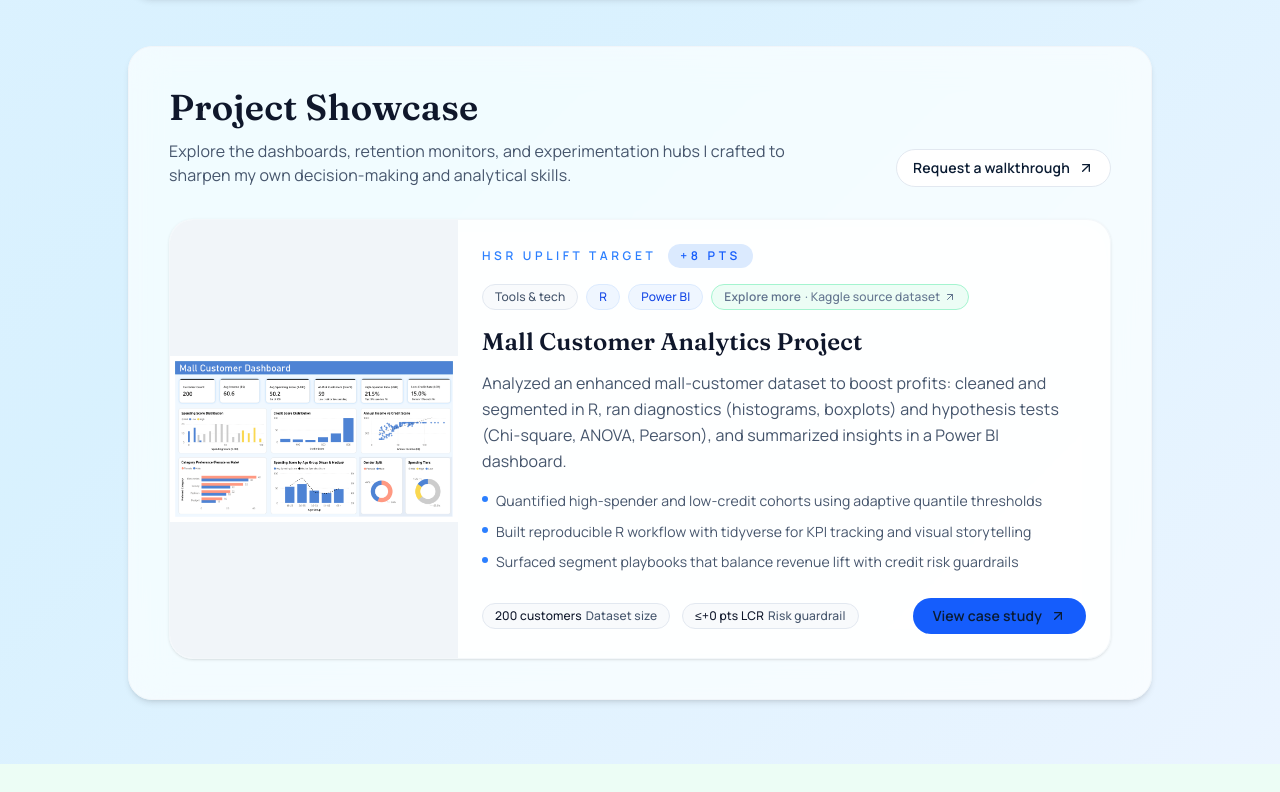
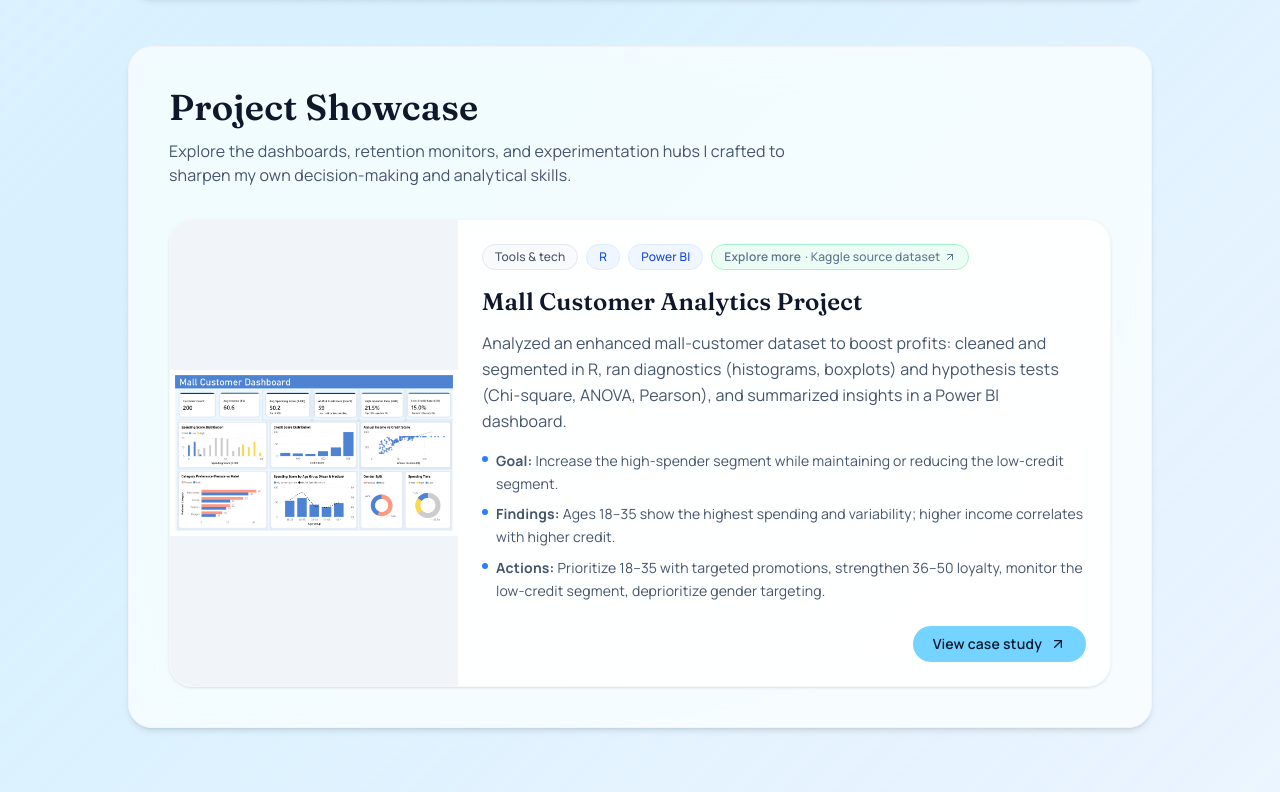
Before and after one commit to reason-rim/analytics_portfolio, a Next.js app: page / in a window 1280 px wide. Shown: the part 523-1315 px from the top of the page. Before the commit the page ends 1287 px from the top, so only its background shows below. Built offline with nearby package versions, Linux system fonts and the light colour scheme.

Commit message:
draft_w_conclusion

```diff
--- a/src/app/page.tsx
+++ b/src/app/page.tsx
@@ -35,15 +35,7 @@ const socialLinks: SocialLink[] = [
     label: "LinkedIn",
     href: "https://www.linkedin.com/in/laura-lee-analytics/",
     icon: Linkedin,
-    style: "bg-blue-600 text-white hover:bg-blue-700",
-  },
-  {
-    kind: "link",
-    label: "GitHub",
-    href: "https://github.com/reason-rim",
-    icon: Github,
-    style:
-      "border border-slate-200 text-slate-700 hover:border-blue-300 hover:text-blue-600 bg-white",
+    style: "bg-sky-300 text-white hover:bg-sky-400",
   },
   {
     kind: "action",
@@ -67,19 +59,22 @@ type ProjectCardProps = (typeof projects)[number];
 function ProjectCard({
   slug,
   title,
-  teaser,
+  teaser = [],
   summary,
-  thumbnail,
-  metrics,
-  tools,
-  links,
+  thumbnail = "/profile-placeholder.svg",
+  metrics = [],
+  tools = [],
+  links = [],
 }: ProjectCardProps) {
+  const hasPrimaryMetric = metrics.length > 0;
+  const primaryMetric = metrics[0];
+  const imageAlt = title || slug || "Project thumbnail";
   return (
     <article className="group flex flex-col overflow-hidden rounded-3xl border border-slate-100/80 bg-white/85 shadow-sm transition-all duration-300 hover:-translate-y-1 hover:shadow-xl md:flex-row backdrop-panel">
       <div className="relative aspect-[2075/1200] w-full overflow-hidden bg-slate-100 md:w-72">
         <Image
           src={thumbnail}
-          alt={title}
+          alt={imageAlt}
           fill
           className="object-contain transition duration-500 group-hover:scale-105"
           sizes="(min-width: 1024px) 18rem, 100vw"
@@ -88,12 +83,14 @@ function ProjectCard({
 
       <div className="flex flex-1 flex-col justify-between gap-6 p-6">
         <div className="flex flex-col gap-4">
+          {hasPrimaryMetric && primaryMetric && (
             <div className="flex flex-wrap items-center gap-3 text-xs font-semibold uppercase tracking-[0.3em] text-blue-500">
-            <span>{metrics[0]?.label ?? "Results"}</span>
+              <span>{primaryMetric.label}</span>
               <span className="rounded-full bg-blue-100 px-3 py-1 text-blue-600">
-              {metrics[0]?.value ?? ""}
+                {primaryMetric.value}
               </span>
             </div>
+          )}
           <div className="flex flex-wrap items-center gap-2 text-xs font-medium text-slate-500">
             <span className="rounded-full border border-slate-200 bg-slate-50 px-3 py-1 text-slate-600">
               Tools &amp; tech
@@ -126,12 +123,23 @@ function ProjectCard({
             <p className="text-base leading-relaxed text-slate-600">{summary}</p>
           </div>
           <ul className="space-y-2 text-sm text-slate-600">
-            {teaser.map((point) => (
+            {teaser.map((point) => {
+              const match = point.match(/^(Goal|Findings|Actions):\s*(.*)$/);
+              return (
                 <li key={point} className="flex items-start gap-2 leading-relaxed">
                   <span className="mt-[6px] h-1.5 w-1.5 flex-shrink-0 rounded-full bg-blue-500" />
-                <span>{point}</span>
+                  <span>
+                    {match ? (
+                      <>
+                        <strong>{match[1]}:</strong> {match[2]}
+                      </>
+                    ) : (
+                      point
+                    )}
+                  </span>
                 </li>
-            ))}
+              );
+            })}
           </ul>
         </div>
 
@@ -149,7 +157,7 @@ function ProjectCard({
           </div>
           <Link
             href={`/projects/${slug}`}
-            className="inline-flex items-center gap-2 rounded-full bg-blue-600 px-5 py-2 text-sm font-semibold text-white transition hover:bg-blue-700"
+            className="inline-flex items-center gap-2 rounded-full bg-sky-300 px-5 py-2 text-sm font-semibold text-white transition hover:bg-sky-400"
           >
             View case study
             <ArrowUpRight className="size-4" />
@@ -305,23 +313,13 @@ export default function Home() {
                 Project Showcase
               </h2>
               <p className="mt-3 max-w-2xl text-base text-slate-600">
-                Explore the dashboards, retention monitors, and experimentation hubs I crafted to
-                sharpen my own decision-making and analytical skills.
+                Explore the dashboards, retention monitors, and experimentation hubs I crafted&nbsp;to sharpen my own decision-making and analytical skills.
               </p>
             </div>
-            <Link
-              href="mailto:yourimfirst@gmail.com"
-              className="inline-flex items-center gap-2 self-start rounded-full border border-slate-200 bg-white px-4 py-2 text-sm font-semibold text-slate-700 transition hover:border-blue-300 hover:text-blue-600 md:self-auto"
-            >
-              Request a walkthrough
-              <ArrowUpRight className="size-4" />
-            </Link>
           </div>
 
           <div className="grid gap-8">
-            {projects.map((project) => (
-              <ProjectCard key={project.slug} {...project} />
-            ))}
+            <ProjectCard {...projects[0]} />
           </div>
         </div>
       </section>
--- a/src/app/projects/[slug]/page.tsx
+++ b/src/app/projects/[slug]/page.tsx
@@ -51,17 +51,43 @@ export default async function ProjectPage({ params }: ProjectPageProps) {
     notFound();
   }
 
-  const tocItems = project.sections.map((section) => ({
-    heading: section.heading,
-    id: section.anchor ?? createSectionId(section.heading),
-  }));
+  const extractSubHeadings = (html: string): { heading: string; id: string }[] => {
+    const matches = html.matchAll(/<h4([^>]*)>([\s\S]*?)<\/h4>/gi);
+    const subs: { heading: string; id: string }[] = [];
+    for (const match of matches) {
+      const attrString = match[1] ?? "";
+      const headingText = (match[2] ?? "").replace(/<[^>]+>/g, "").trim();
+      if (!headingText) continue;
+      const idMatch = attrString.match(/id="([^"]+)"/i);
+      const subId = idMatch ? idMatch[1] : createSectionId(headingText);
+      subs.push({ heading: headingText, id: subId });
+    }
+    return subs;
+  };
+
+  const shouldHaveSubsections = [
+    "5. Exploratory Data Analysis (EDA)",
+    "6. Statistical Deep Dives",
+  ];
+
+  const tocSections = project.sections.map((section, index) => {
+    const sectionId = section.anchor ?? createSectionId(section.heading);
+    const sectionHasSubs = shouldHaveSubsections.includes(section.heading);
+    const subHeadings = sectionHasSubs && section.html ? extractSubHeadings(section.html) : [];
+    return {
+      heading: section.heading,
+      id: sectionId,
+      displayIndex: index + 1,
+      subHeadings,
+    };
+  });
 
   const showSidebar =
     project.slug !== "mall-customer-analytics" &&
     (project.tools.length > 0 || project.links.length > 0);
 
   return (
-    <main className="mx-auto flex min-h-screen max-w-5xl flex-col gap-16 px-6 pb-24 pt-16 md:px-8 lg:px-0">
+    <main className="mx-auto flex min-h-screen max-w-5xl flex-col gap-12 px-6 pb-24 pt-12 md:px-8 lg:px-0">
       <Link
         href="/"
         className="inline-flex w-fit items-center gap-2 text-sm font-medium text-slate-500 transition hover:text-primary"
@@ -70,18 +96,18 @@ export default async function ProjectPage({ params }: ProjectPageProps) {
       </Link>
 
       <header className="flex flex-col gap-8">
-        <div className="rounded-3xl border border-slate-100 bg-white/60 p-8 shadow-md backdrop-panel">
-          <p className="text-xs font-semibold uppercase tracking-[0.5em] text-primary">
+        <div className="rounded-3xl border border-slate-100 bg-white/60 p-7 shadow-md backdrop-panel">
+          <p className="text-[0.68rem] font-semibold uppercase tracking-[0.45em] text-primary">
             {project.tagline}
           </p>
-          <h1 className="mt-4 font-display text-4xl font-semibold text-slate-900 md:text-5xl">
+          <h1 className="mt-3 font-display text-[2.35rem] font-semibold text-slate-900 md:text-5xl">
             {project.title}
           </h1>
-          <p className="mt-4 max-w-3xl text-lg leading-relaxed text-slate-600">
+          <p className="mt-2.5 max-w-3xl text-[1.05rem] leading-relaxed text-slate-600">
             {project.summary}
           </p>
 
-          <div className="mt-8 flex flex-wrap gap-3 text-sm text-slate-600">
+          <div className="mt-3 flex flex-wrap gap-3 text-sm text-slate-600">
             {project.metrics.map((metric) => (
               <div
                 key={metric.label}
@@ -96,20 +122,51 @@ export default async function ProjectPage({ params }: ProjectPageProps) {
           </div>
         </div>
 
-        {tocItems.length > 0 && (
+        {tocSections.length > 0 && (
           <nav className="rounded-3xl border border-slate-100 bg-white/70 p-6 text-sm text-slate-600 shadow-sm backdrop-panel">
             <p className="text-xs font-semibold uppercase tracking-[0.4em] text-primary">
               Project outline
             </p>
             <ol className="mt-4 space-y-2">
-              {tocItems.map((item, index) => (
-                <li key={item.id} className="flex items-center gap-3">
-                  <span className="rounded-full bg-primary-soft/60 px-2 py-0.5 text-[0.65rem] font-semibold text-primary">
-                    {String(index + 1).padStart(2, "0")}
-                  </span>
-                  <a href={`#${item.id}`} className="transition hover:text-primary">
-                    {item.heading}
-                  </a>
+              {tocSections.map((section) => (
+                <li key={section.id} className="project-toc-item">
+                  {section.subHeadings.length > 0 ? (
+                    <details>
+                      <summary className="flex cursor-pointer list-none items-center gap-3">
+                        <span className="rounded-full bg-primary-soft/60 px-2 py-0.5 text-[0.65rem] font-semibold text-primary">
+                          {String(section.displayIndex).padStart(2, "0")}
+                        </span>
+                        <span className="flex-1 transition hover:text-primary">
+                          {section.heading}
+                        </span>
+                      </summary>
+                      <ul className="toc-sublist mt-2 space-y-1 text-xs text-slate-500">
+                        <li className="flex items-center gap-2 pl-7">
+                          <span className="mt-[2px] h-1.5 w-1.5 flex-shrink-0 rounded-full bg-primary" />
+                          <a href={`#${section.id}`} className="transition hover:text-primary">
+                            {section.heading}
+                          </a>
+                        </li>
+                        {section.subHeadings.map((sub) => (
+                          <li key={sub.id} className="flex items-center gap-2 pl-7">
+                            <span className="mt-[2px] h-1.5 w-1.5 flex-shrink-0 rounded-full bg-primary" />
+                            <a href={`#${sub.id}`} className="transition hover:text-primary">
+                              {sub.heading}
+                            </a>
+                          </li>
+                        ))}
+                      </ul>
+                    </details>
+                  ) : (
+                    <div className="flex items-center gap-3">
+                      <span className="rounded-full bg-primary-soft/60 px-2 py-0.5 text-[0.65rem] font-semibold text-primary">
+                        {String(section.displayIndex).padStart(2, "0")}
+                      </span>
+                      <a href={`#${section.id}`} className="transition hover:text-primary">
+                        {section.heading}
+                      </a>
+                    </div>
+                  )}
                 </li>
               ))}
             </ol>
--- a/src/data/projects.ts
+++ b/src/data/projects.ts
@@ -41,19 +41,15 @@ export const projects: Project[] = [
     summary:
       "Analyzed an enhanced mall-customer dataset to boost profits: cleaned and segmented in R, ran diagnostics (histograms, boxplots) and hypothesis tests (Chi-square, ANOVA, Pearson), and summarized insights in a Power BI dashboard.",
     teaser: [
-      "Quantified high-spender and low-credit cohorts using adaptive quantile thresholds",
-      "Built reproducible R workflow with tidyverse for KPI tracking and visual storytelling",
-      "Surfaced segment playbooks that balance revenue lift with credit risk guardrails",
+      "Goal: Increase the high-spender segment while maintaining or reducing the low-credit segment.",
+      "Findings: Ages 18–35 show the highest spending and variability; higher income correlates with higher credit.",
+      "Actions: Prioritize 18–35 with targeted promotions, strengthen 36–50 loyalty, monitor the low-credit segment, deprioritize gender targeting.",
     ],
     thumbnail: "/projects/mall-customer-dashboard.png",
     heroImage: "/projects/mall-customer-dashboard.png",
     heroNote:
       'Dashboard created by me in Power BI; dataset sourced from Kaggle and available directly on <a href="https://www.kaggle.com/datasets/vikasjigupta786/customer-analytics-practice-dataset" target="_blank" rel="noopener noreferrer"><strong>this Kaggle dataset</strong></a>.',
-    metrics: [
-      { label: "HSR uplift target", value: "+8 pts" },
-      { label: "Dataset size", value: "200 customers" },
-      { label: "Risk guardrail", value: "≤+0 pts LCR" },
-    ],
+    metrics: [],
     tools: ["R", "Power BI"],
     links: [
       {
@@ -138,7 +134,7 @@ CREDIT_LOW  &lt;- quantile(customers_data$credit_score,          LOW_Q,  na.rm =
       {
         heading: "5. Exploratory Data Analysis (EDA)",
         html: `
-<h4>5.1 Spending Score Distribution</h4>
+<h4 id="section-5-1">5.1 Spending Score Distribution</h4>
 <figure style="text-align: center;">
   <img
     src="/projects/mall-spending-score-histogram.png"
@@ -157,7 +153,7 @@ CREDIT_LOW  &lt;- quantile(customers_data$credit_score,          LOW_Q,  na.rm =
        x = "Spending Score (1-100)", y = "Count",
        fill = "Spender Group")</code></pre>
 </details>
-<h4>5.2 Credit Score Distribution</h4>
+<h4 id="section-5-2">5.2 Credit Score Distribution</h4>
 <figure style="text-align: center;">
   <img
     src="/projects/mall-eda-5-2.png"
@@ -176,7 +172,7 @@ CREDIT_LOW  &lt;- quantile(customers_data$credit_score,          LOW_Q,  na.rm =
        x = "Credit Score", y = "Count",
        fill = "Credit Group")</code></pre>
 </details>
-<h4>5.3 Age Group vs Spending Score</h4>
+<h4 id="section-5-3">5.3 Age Group vs Spending Score</h4>
 <figure style="text-align: center;">
   <img
     src="/projects/mall-eda-5-3.png"
@@ -193,7 +189,7 @@ CREDIT_LOW  &lt;- quantile(customers_data$credit_score,          LOW_Q,  na.rm =
   scale_fill_brewer(palette = "Set3") +
   labs(title = "Spending by Age Group", x = "Age Group", y = "Spending Score")</code></pre>
 </details>
-<h4>5.4 Category Preference by Gender</h4>
+<h4 id="section-5-4">5.4 Category Preference by Gender</h4>
 <figure style="text-align: center;">
   <img
     src="/projects/mall-eda-5-4.png"
@@ -239,7 +235,7 @@ CREDIT_LOW  &lt;- quantile(customers_data$credit_score,          LOW_Q,  na.rm =
       {
         heading: "6. Statistical Deep Dives",
         html: `
-<h4>6.1 Gender vs Preferred Category (Chi-square)</h4>
+<h4 id="section-6-1">6.1 Gender vs Preferred Category (Chi-square)</h4>
 <figure style="text-align: center;">
   <img
     src="/projects/mall-chi-square-results.png"
@@ -259,7 +255,7 @@ CREDIT_LOW  &lt;- quantile(customers_data$credit_score,          LOW_Q,  na.rm =
                 Category = customers_data$preferred_category)
 chisq.test(tab_gc)</code></pre>
 </details>
-<h4>6.2 Spending Score by Age Group (One-way ANOVA)</h4>
+<h4 id="section-6-2">6.2 Spending Score by Age Group (One-way ANOVA)</h4>
 <figure style="text-align: center;">
   <img
     src="/projects/mall-anova-results.png"
@@ -279,7 +275,7 @@ chisq.test(tab_gc)</code></pre>
   <pre><code class="language-r">fit_anova <- lm(spending_score_1_100 ~ age_group, data = customers_data)
 summary(fit_anova)</code></pre>
 </details>
-<h4>6.3 Annual Income vs Credit Score — Pearson Correlation (p-value only)</h4>
+<h4 id="section-6-3">6.3 Annual Income vs Credit Score — Pearson Correlation (p-value only)</h4>
 <figure style="text-align: center;">
   <img
     src="/projects/mall-pearson-correlation.png"
@@ -328,6 +324,12 @@ tibble::tibble(
 </details>
 `,
       },
+      {
+        heading: "7. Conclusion",
+        html: `
+<p class="text-slate-600">The data tells a clear story: younger customers spend more—and with greater variability—while credit quality is concentrated at the high end. Higher income is associated with higher credit scores. Based on these findings, the strategy is to expand high-spending customers (especially ages 18–35) while maintaining or reducing low-credit customers through targeted promotions for 18–35, loyalty reinforcement for ages 36–50, and continuous low-credit monitoring. Finally, given the non-significant chi-square for gender vs. preferred category, gender-based targeting is deprioritized. Focusing on spending and income signals is a more effective path to grow spend.</p>
+`,
+      },
     ],
   },
 ];
```
Also changed, not shown: src/app/globals.css (+30 -0 lines), public/projects/mall-customer-dashboard.png. Lines whose indentation alone changed are shown as unchanged.
